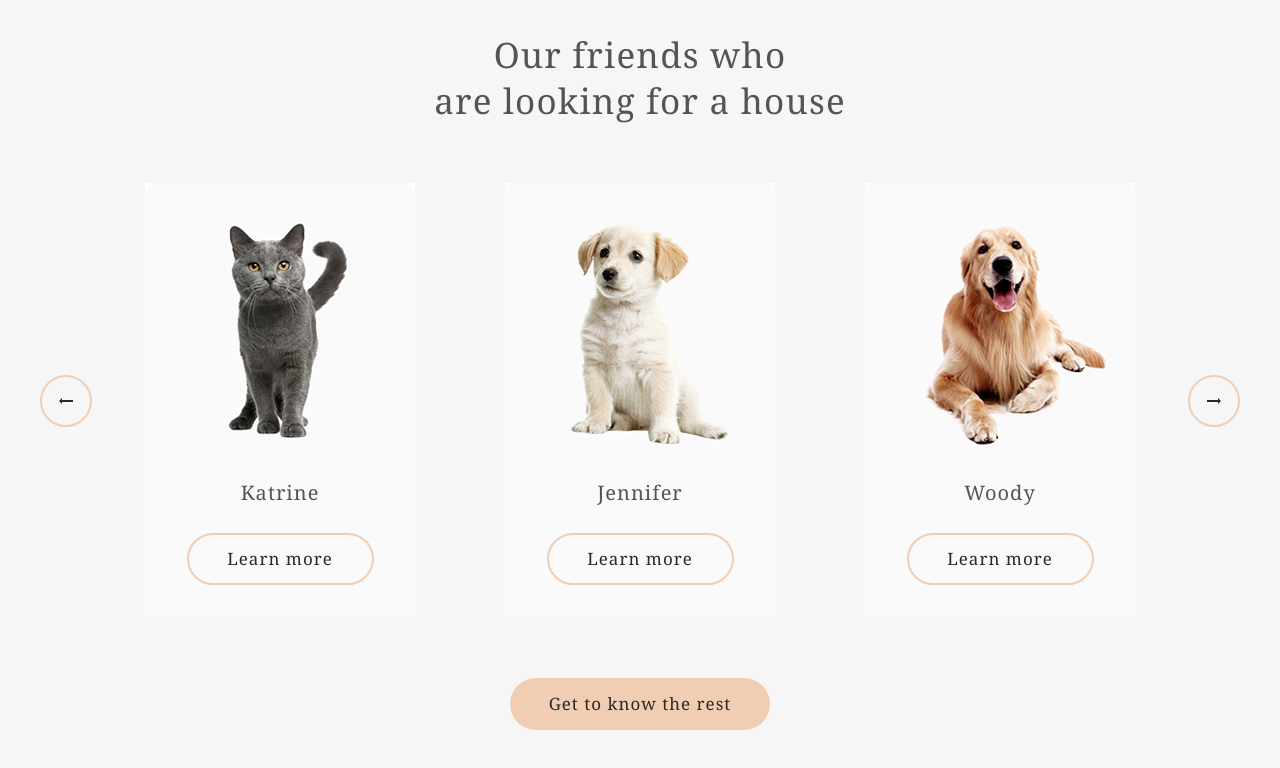
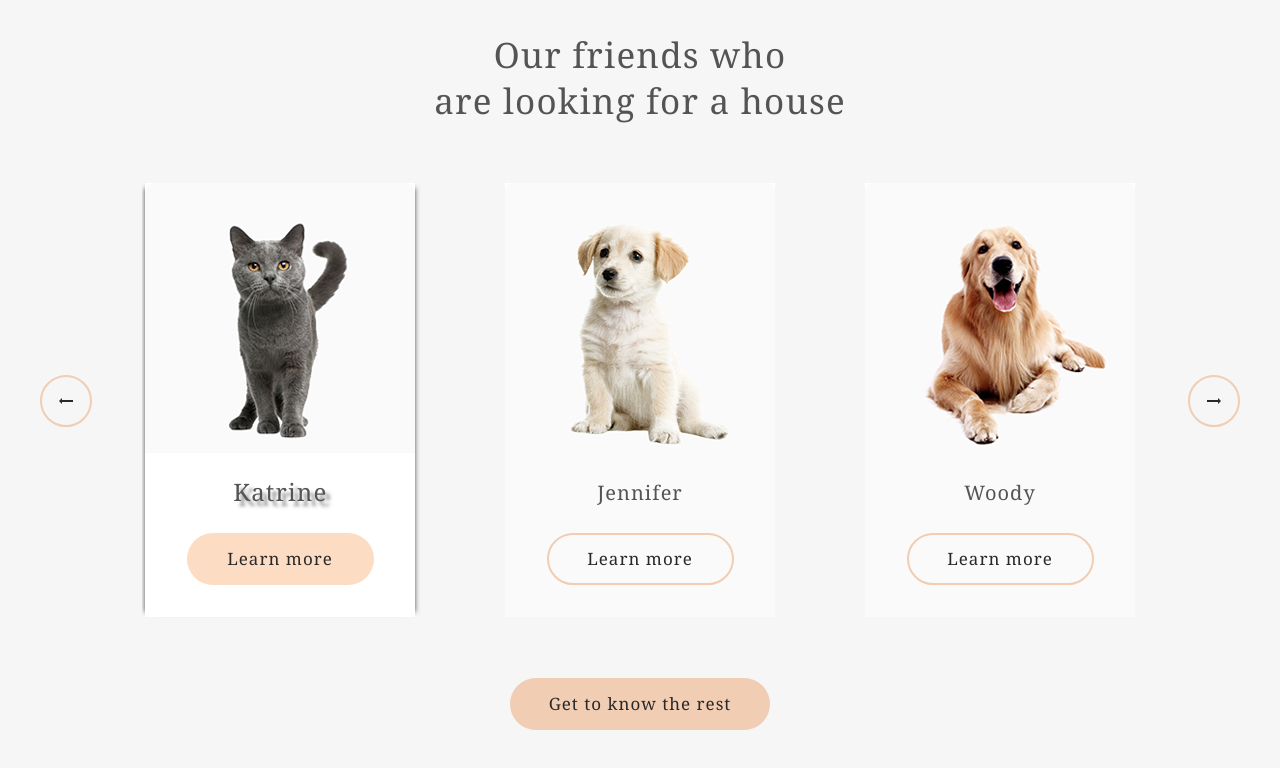
Before and after one commit to vikkitorry/projects, a plain HTML site: page shelter/pages/main/index.html in a window 1280 px wide. In both pictures the pointer is over the element 280 px from the left and 1944 px from the top of the page. Shown: the part 1544-2312 px from the top of the page. Drawn offline with Linux system fonts and the light colour scheme.

Commit message:
feat: add effects for cards

```diff
--- a/shelter/pages/main/style.css
+++ b/shelter/pages/main/style.css
@@ -1,7 +1,3 @@
-/*font*/
-
-
-
 /*settings*/
 * {
     box-sizing: border-box;
@@ -226,9 +222,10 @@ li {
 }
 .friends__window{
     position: relative;
-    width: 990px;
+    width: 996px;
     height: 435px;
     overflow: hidden;
+    padding-left: 3px;
 }
 .carousel_actual {
     position: absolute;
@@ -255,6 +252,7 @@ li {
     height: 100%;
     background: #FAFAFA;
     width: 270px;
+    margin-bottom: 2px;
 }
 .friends__card-pic{
     width: 100%;
@@ -281,8 +279,20 @@ li {
     text-align: center;
     margin-bottom: 32px;
 }
-.btn-friend:hover {
+.friends__card:hover{
+    cursor: pointer;
+    background: #FFFFFF;
+    box-shadow: -5px 0 5px -5px #4C4C4C,
+    5px 0 5px -5px #4C4C4C;
+}
+.friends__card:hover .friend-name {
+    transform: scale(1.2);
+    text-shadow: #4c4c4ca5 4px 4px 3px;
+}
+.friends__card:hover .btn-friend{
+    cursor: pointer;
     border: #FDDCC4;
+    background-color: #FDDCC4;
 }
 /* create my animation*/
 .to-left {
```
